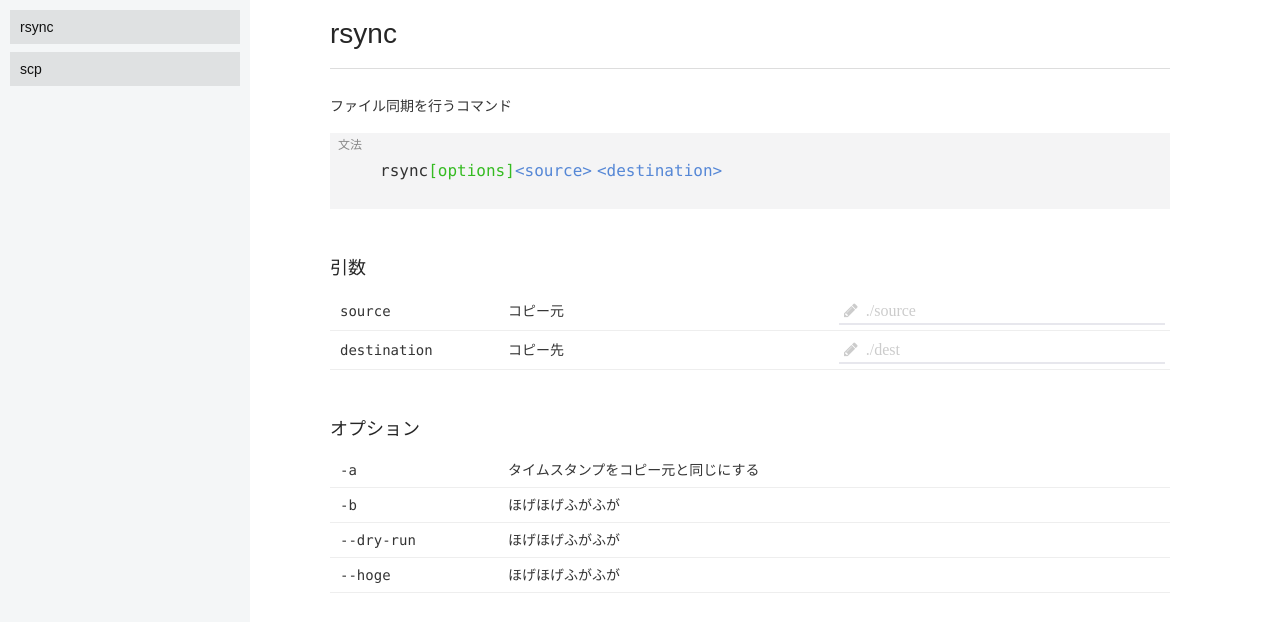
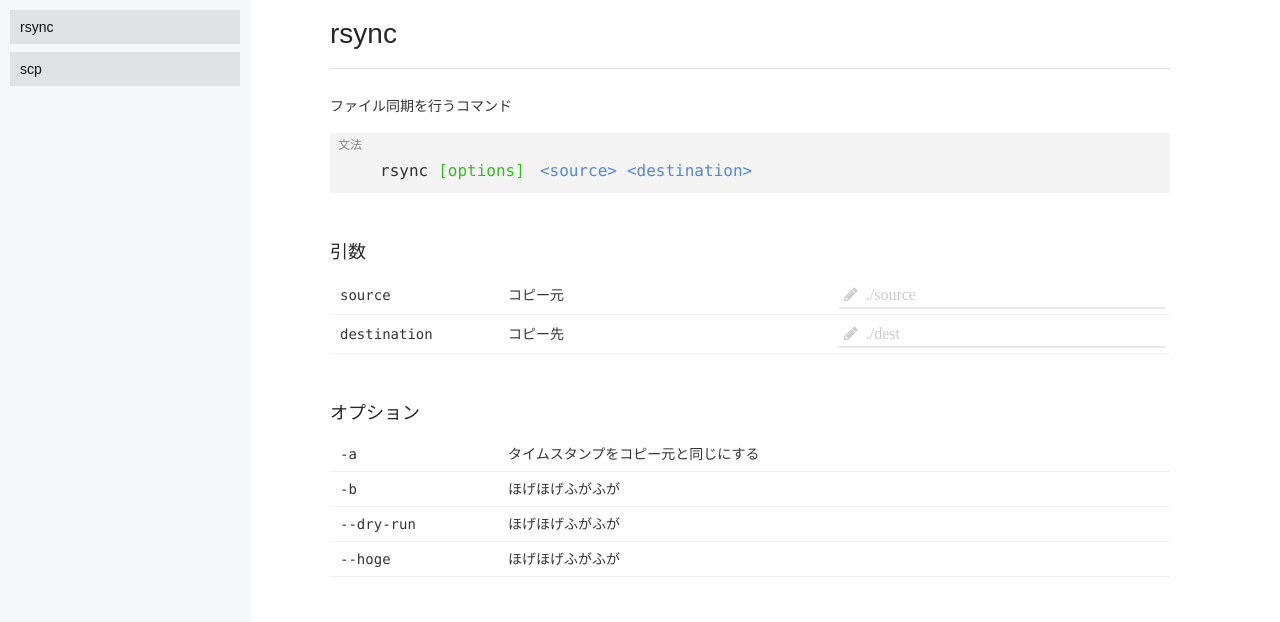
Before and after one commit to hogesuke/linux-command-generator, an Angular app: page /commands/rsync in a window 1280 px wide. Shown: the top 622 px of the page. Built offline with nearby package versions, Linux system fonts and the light colour scheme.

Commit message:
optionのstyleを修正

```diff
--- a/src/app/commands/command/arguments-expression.component.html
+++ b/src/app/commands/command/arguments-expression.component.html
@@ -1,6 +1,6 @@
-<span class="args">
-  <span *ngFor="let arg of args">
+<div class="args">
+  <div *ngFor="let arg of args">
     <span *ngIf="arg.input">{{ arg.input }}</span>
     <span *ngIf="!arg.input"><{{ arg.name }}></span>
-  </span>
-</span>
+  </div>
+</div>
--- a/src/app/commands/command/arguments-expression.component.scss
+++ b/src/app/commands/command/arguments-expression.component.scss
@@ -1,7 +1,16 @@
 .args {
+  float: left;
   color: #5587d6;
 
-  span:not(:last-child) {
-    margin-right: 5px;
+  > div {
+    float: left;
+
+    span {
+      margin-right: 10px;
+    }
+
+    &:last-child span {
+      margin-right: 0;
+    }
   }
 }
--- a/src/app/commands/command/command.component.html
+++ b/src/app/commands/command/command.component.html
@@ -5,7 +5,7 @@
   </div>
 
   <div class="command-grammar monospaced">
-    <span>{{ command.name }}</span>
+    <div class="name">{{ command.name }}</div>
     <app-options-expression *ngIf="command.hasOption()"
                             [holder]="command.optionHolder">
     </app-options-expression>
--- a/src/app/commands/command/command.component.scss
+++ b/src/app/commands/command/command.component.scss
@@ -35,6 +35,11 @@ table {
     content: '文法';
     font-size: 12px;
     color: #888888;
+  }
+
+  .name {
+    float: left;
+    margin-right: 10px;
   }
 }
 
--- a/src/app/commands/command/option-holder.ts
+++ b/src/app/commands/command/option-holder.ts
@@ -18,6 +18,14 @@ export class OptionHolder {
     });
   }
 
+  hasOption(): boolean {
+    return this.options.length > 0;
+  }
+
+  hasCombinedOption(): boolean {
+    return this.getCombinedOptions().length > 0;
+  }
+
   getCombinedOptions(): Option[] {
     return this.options.filter(op => {
       return op.canCombine && op.argument === null;
--- a/src/app/commands/command/options-expression.component.html
+++ b/src/app/commands/command/options-expression.component.html
@@ -1,11 +1,15 @@
-<span class="options">
-  <span *ngIf="holder.options.length === 0">[options]</span>
-  <span *ngIf="holder.getCombinedOptions().length > 0">-</span>
-  <span *ngFor="let op of holder.getCombinedOptions()">
-    <span>{{ op.withoutHyphen }}</span>
-  </span>
-  <span *ngFor="let op of holder.getIsolatedOptions()">
-    <span>{{ op.name }}</span>
-    <span *ngIf="op.argument">{{ op.argument.input }}</span>
-  </span>
-</span>
+<div class="options">
+  <div *ngIf="!holder.hasOption()">[options]</div>
+  <div *ngIf="holder.hasCombinedOption()">-</div>
+  <div class="combined-options">
+    <div *ngFor="let op of holder.getCombinedOptions()" class="option">
+      <span>{{ op.withoutHyphen }}</span>
+    </div>
+  </div>
+  <div class="isolated-options">
+    <div *ngFor="let op of holder.getIsolatedOptions()" class="option">
+      <span>{{ op.name }}</span>
+      <span *ngIf="op.argument && op.argument.input">{{ op.argument.input }}</span>
+    </div>
+  </div>
+</div>
--- a/src/app/commands/command/options-expression.component.scss
+++ b/src/app/commands/command/options-expression.component.scss
@@ -1,3 +1,24 @@
 .options {
+  float: left;
+  margin-right: 10px;
   color: #35bb21;
+
+  div {
+    float: left;
+  }
+
+  .combined-options {
+    margin-right: 5px;
+
+    .option:not(:last-child) {
+      margin-right: 2px;
+    }
+  }
+
+  .isolated-options {
+
+    .option:not(:last-child) {
+      margin-right: 5px;
+    }
+  }
 }
```
